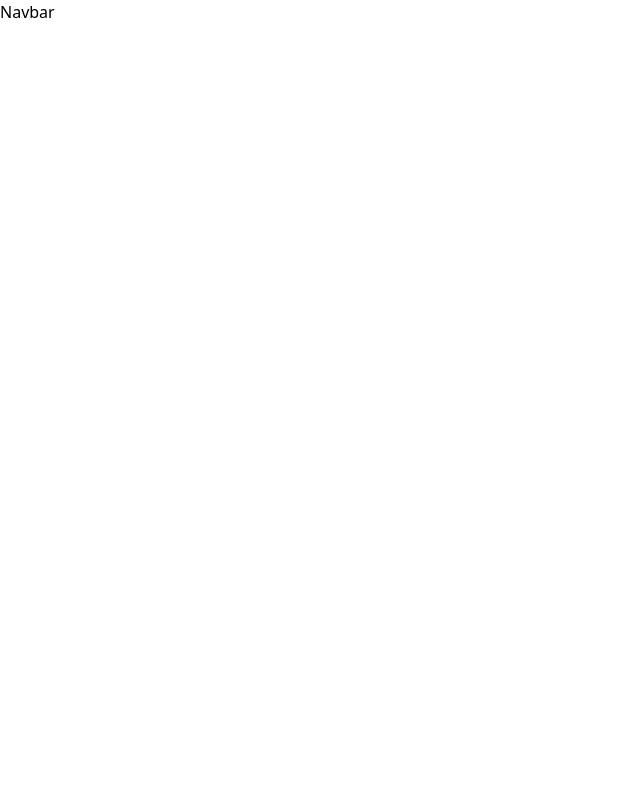
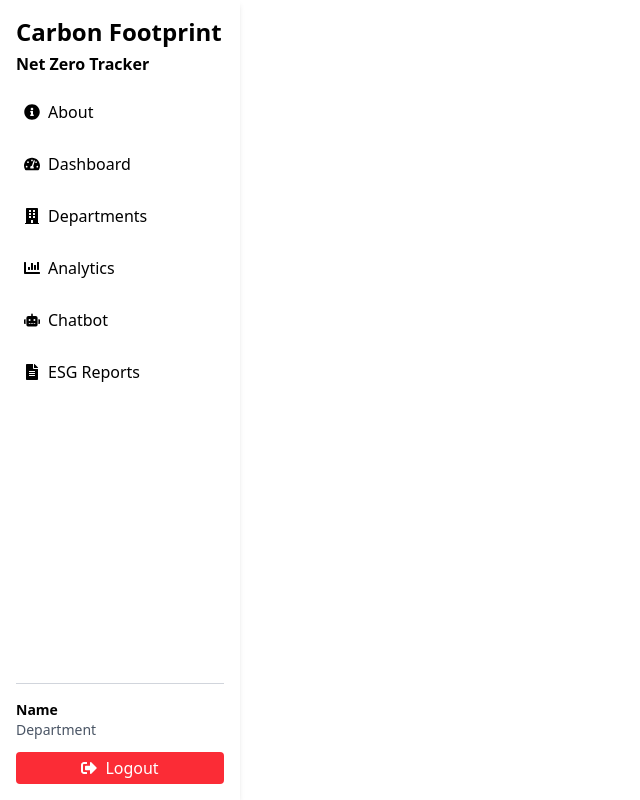
Before and after one commit to CarbonFootprint-Hackathon/CarbonFootprint, a React (Vite) app in the folder frontend/: page /nav in a window 1280 px wide. Shown: the whole page, without its empty margins (0-640 px from the left). Built offline with nearby package versions, Linux system fonts and the light colour scheme.

Commit message:
feat: add About, Analytics, and ESG pages; update Navbar with new routes and integrate react-icons

```diff
--- a/frontend/package.json
+++ b/frontend/package.json
@@ -13,6 +13,7 @@
     "@tailwindcss/vite": "^4.1.11",
     "react": "^19.1.0",
     "react-dom": "^19.1.0",
+    "react-icons": "^5.5.0",
     "react-router-dom": "^7.6.3",
     "tailwindcss": "^4.1.11"
   },
--- a/frontend/src/App.jsx
+++ b/frontend/src/App.jsx
@@ -8,6 +8,9 @@ import Dashboard from "./pages/Dashboard";
 import Departments from "./pages/Departments";
 import Header from "./components/Header";
 import Navbar from "./components/Navbar";
+import Analytics from "./pages/Analytics";
+import ESG from "./pages/ESG";
+import About from "./pages/About";
 
 function App() {
   return (
@@ -22,6 +25,10 @@ function App() {
         <Route path="departments" element={<Departments />} />
         <Route path="/header" element={<Header />} />
         <Route path="/nav" element={<Navbar />} />
+        <Route path="/about" element={<About />} />
+        <Route path="/analytics" element={<Analytics />} />
+        <Route path="/esg" element={<ESG />} />
+
 
 
 
--- a/frontend/src/components/Navbar.jsx
+++ b/frontend/src/components/Navbar.jsx
@@ -1,9 +1,70 @@
-import React from 'react'
+import React from 'react';
+import { Link } from 'react-router-dom';
+import { FaInfoCircle, FaTachometerAlt, FaBuilding, FaChartBar, FaRobot, FaFileAlt, FaSignOutAlt } from 'react-icons/fa';
 
 const Navbar = () => {
   return (
-    <div>Navbar</div>
-  )
-}
+    <div className="h-screen w-60 bg-white-50 p-4 flex flex-col justify-between fixed shadow-md">
 
-export default Navbar
+      <div>
+        <h1 className="text-2xl font-extrabold mb-1">Carbon Footprint</h1>
+        <h2 className="text-md font-semibold mb-4">Net Zero Tracker</h2>
+
+        <nav className="flex flex-col space-y-3">
+          <Link
+            to="/about"
+            className="flex items-center gap-2 px-2 py-2 rounded-md hover:bg-green-500 hover:text-white transition"
+          >
+            <FaInfoCircle /> About
+          </Link>
+
+          <Link
+            to="/dashboard"
+            className="flex items-center gap-2 px-2 py-2 rounded-md hover:bg-green-500 hover:text-white transition"
+          >
+            <FaTachometerAlt /> Dashboard
+          </Link>
+
+          <Link
+            to="/departments"
+            className="flex items-center gap-2 px-2 py-2 rounded-md hover:bg-green-500 hover:text-white transition"
+          >
+            <FaBuilding /> Departments
+          </Link>
+
+          <Link
+            to="/analytics"
+            className="flex items-center gap-2 px-2 py-2 rounded-md hover:bg-green-500 hover:text-white transition"
+          >
+            <FaChartBar /> Analytics
+          </Link>
+
+          <Link
+            to="/chatbot"
+            className="flex items-center gap-2 px-2 py-2 rounded-md hover:bg-green-500 hover:text-white transition"
+          >
+            <FaRobot /> Chatbot
+          </Link>
+
+          <Link
+            to="/esg"
+            className="flex items-center gap-2 px-2 py-2 rounded-md hover:bg-green-500 hover:text-white transition"
+          >
+            <FaFileAlt /> ESG Reports
+          </Link>
+        </nav>
+      </div>
+
+      <div className="pt-4 border-t border-gray-300">
+        <p className="text-sm font-semibold">Name</p>
+        <p className="text-sm text-gray-600 mb-3">Department</p>
+
+        <button className="w-full bg-red-500 text-white py-1 rounded hover:bg-red-600 transition flex items-center justify-center gap-2">
+          <FaSignOutAlt /> Logout
+        </button>
+      </div>
+    </div>
+  );
+};
+
+export default Navbar;
--- /dev/null
+++ b/frontend/src/pages/About.jsx
@@ -0,0 +1,9 @@
+import React from 'react'
+
+const About = () => {
+  return (
+    <div>About</div>
+  )
+}
+
+export default About
--- /dev/null
+++ b/frontend/src/pages/Analytics.jsx
@@ -0,0 +1,9 @@
+import React from 'react'
+
+const Analytics = () => {
+  return (
+    <div>Analytics</div>
+  )
+}
+
+export default Analytics
--- /dev/null
+++ b/frontend/src/pages/ESG.jsx
@@ -0,0 +1,9 @@
+import React from 'react'
+
+const ESG = () => {
+  return (
+    <div>ESG</div>
+  )
+}
+
+export default ESG
```
Also changed, not shown: 1 other file (tests, documents, lock files or other folders).
